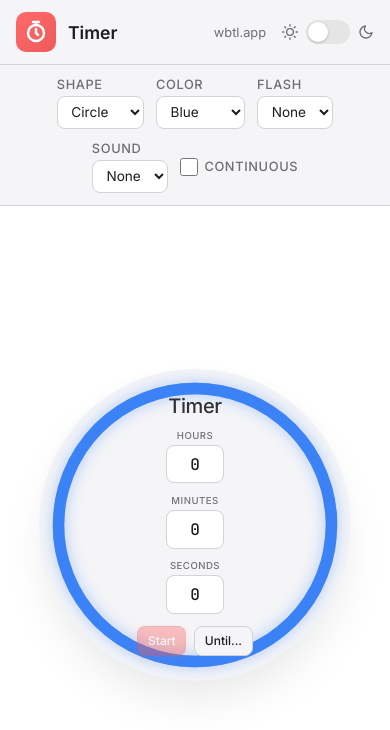
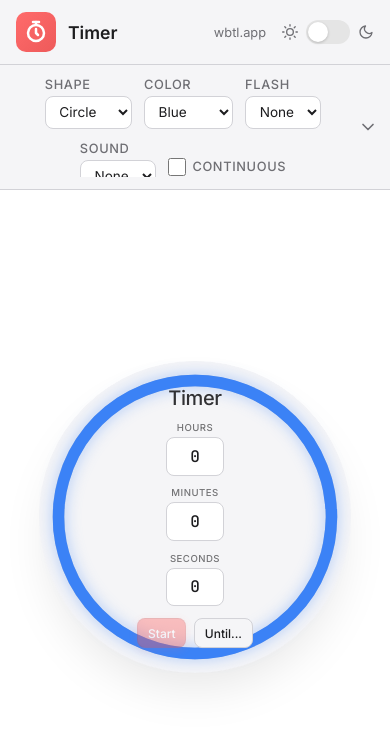
Before and after one commit to wbtl-app/timer, a Vue app: page / in a window 390 px wide. Shown: the top 730 px of the page. Built offline with nearby package versions, Linux system fonts and the light colour scheme.

Commit message:
Add collapsible config bar with rotating arrow toggle

```diff
--- a/src/App.vue
+++ b/src/App.vue
@@ -57,6 +57,9 @@ const continuousMode = ref(false)
 // Until time input mode
 const untilTimeInput = ref('')
 const showUntilInput = ref(false)
+
+// Config bar collapsed state
+const configCollapsed = ref(false)
 
 // Timer state
 const inputHours = ref(0)
@@ -461,7 +464,8 @@ onUnmounted(() => {
       </div>
     </header>
 
-    <div class="config-bar">
+    <div class="config-bar" :class="{ collapsed: configCollapsed }">
+      <div class="config-bar-content">
         <div class="setting-select">
           <label>Shape</label>
           <select v-model="indicatorType">
@@ -499,6 +503,12 @@ onUnmounted(() => {
           <input type="checkbox" id="continuous" v-model="continuousMode" />
           <label for="continuous">Continuous</label>
         </div>
+      </div>
+      <button class="config-toggle" @click="configCollapsed = !configCollapsed" aria-label="Toggle settings">
+        <svg viewBox="0 0 24 24" fill="none" stroke="currentColor" stroke-width="2" stroke-linecap="round" stroke-linejoin="round" :class="{ rotated: configCollapsed }">
+          <polyline points="6 9 12 15 18 9"></polyline>
+        </svg>
+      </button>
     </div>
 
     <main class="container">
@@ -844,10 +854,70 @@ header {
   display: flex;
   align-items: center;
   justify-content: center;
-  gap: 1.5rem;
-  padding: 1rem 1.5rem;
   background: var(--bg-secondary);
   border-bottom: 1px solid var(--border);
+  position: relative;
+  padding: 1rem 3rem 1rem 1.5rem;
+}
+
+.config-bar-content {
+  display: flex;
+  align-items: center;
+  justify-content: center;
+  gap: 1.5rem;
+  max-height: 100px;
+  overflow: hidden;
+  opacity: 1;
+  transition: max-height 0.3s ease, opacity 0.2s ease, padding 0.3s ease;
+}
+
+.config-bar.collapsed {
+  padding: 0;
+}
+
+.config-bar.collapsed .config-bar-content {
+  max-height: 0;
+  opacity: 0;
+  padding: 0;
+}
+
+.config-toggle {
+  position: absolute;
+  right: 0.5rem;
+  top: 50%;
+  transform: translateY(-50%);
+  background: none;
+  border: none;
+  cursor: pointer;
+  padding: 0.5rem;
+  display: flex;
+  align-items: center;
+  justify-content: center;
+  color: var(--text-secondary);
+  transition: color 0.2s ease, top 0.3s ease, transform 0.3s ease;
+  z-index: 1;
+}
+
+.config-bar.collapsed .config-toggle {
+  position: relative;
+  top: auto;
+  right: auto;
+  transform: none;
+  margin: 0.25rem auto;
+}
+
+.config-toggle:hover {
+  color: var(--text);
+}
+
+.config-toggle svg {
+  width: 20px;
+  height: 20px;
+  transition: transform 0.3s ease;
+}
+
+.config-toggle svg.rotated {
+  transform: rotate(180deg);
 }
 
 .setting-select {
@@ -1232,15 +1302,22 @@ h1 {
   }
 
   .config-bar {
+    padding: 0.75rem 2.5rem 0.75rem 1rem;
+  }
+
+  .config-bar-content {
     flex-wrap: wrap;
     gap: 0.75rem;
-    padding: 0.75rem 1rem;
   }
 
   .setting-select {
     flex-direction: column;
     align-items: flex-start;
     gap: 0.25rem;
+  }
+
+  .config-toggle {
+    right: 0.25rem;
   }
 }
 
```
Lines whose indentation alone changed are shown as unchanged.
